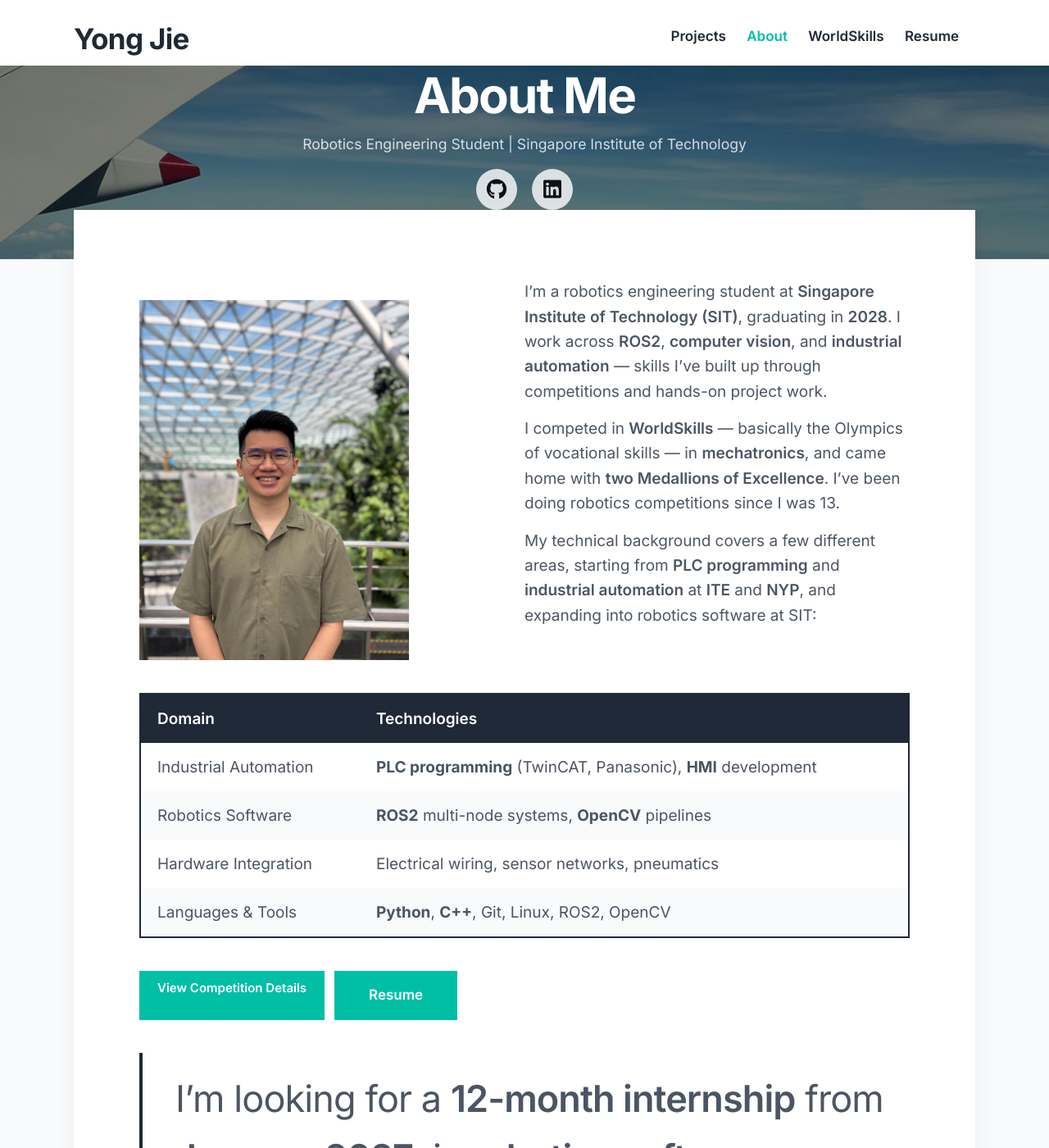
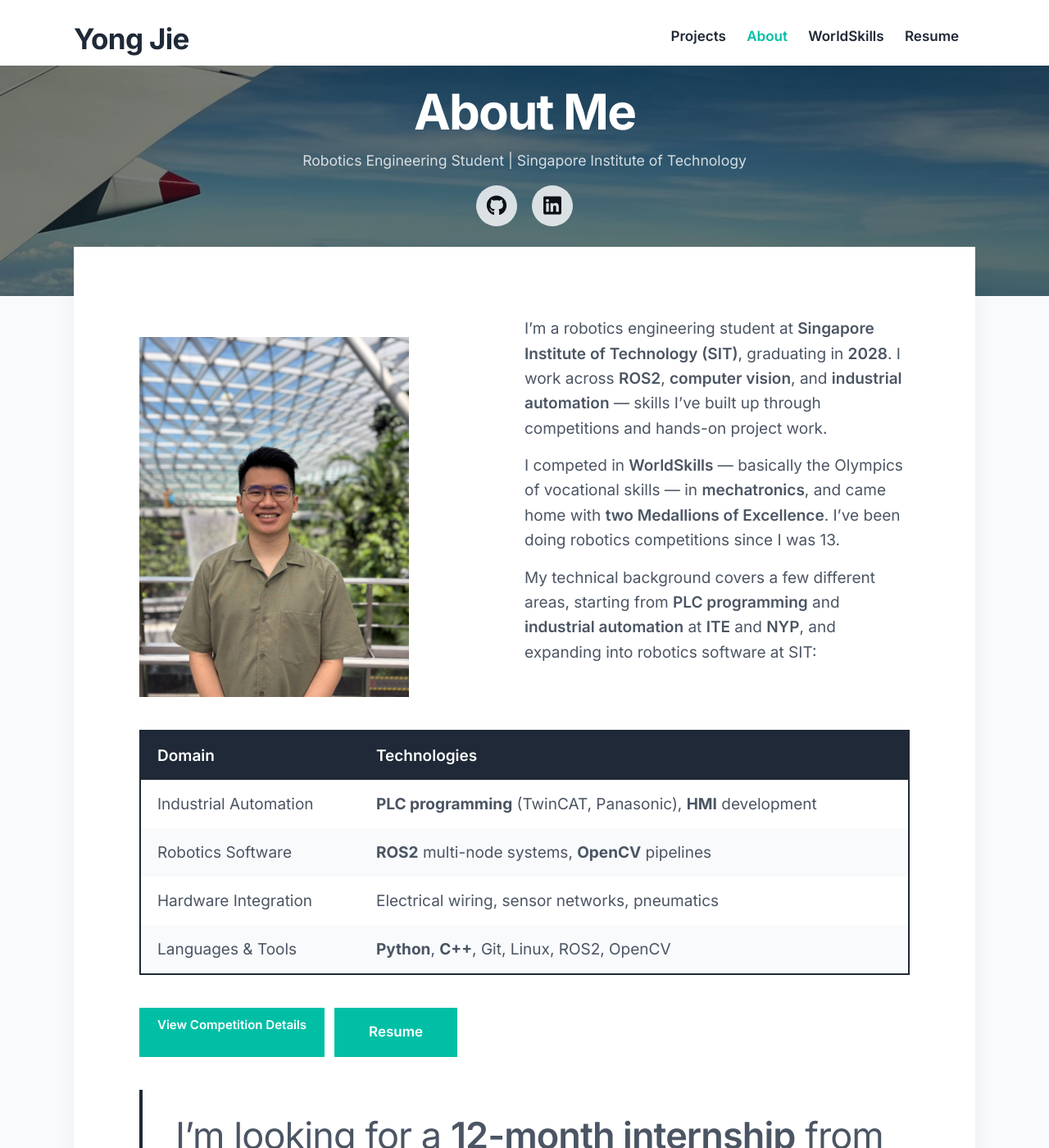
Before and after one commit to YongJiee/YongJiee.github.io, a Jekyll site: the page built from _pages/about.md, in a window 1280 px wide and 1400 px high. Shown: the whole window at 82% size. Built offline with Jekyll 4.4.1, drawn with Linux system fonts in a browser that asks for light colours; nearby versions of some CDN libraries.

```diff
--- a/_sass/_includes/_hero.scss
+++ b/_sass/_includes/_hero.scss
@@ -7,17 +7,17 @@
   position: relative;
   top: 0;
   margin-top: 0;
-  padding: 25px 0 35px;
+  padding: 40px 0 55px;
   background: $hero-background-color;
 
   @include mq(tabletp) {
     margin-top: 25px;
-    padding: 40px 0 50px;
+    padding: 55px 0 70px;
   }
 
   @include mq(laptop) {
     margin-top: 30px;
-    padding: 50px 0 60px;
+    padding: 70px 0 85px;
   }
 
   .wrap {
```
